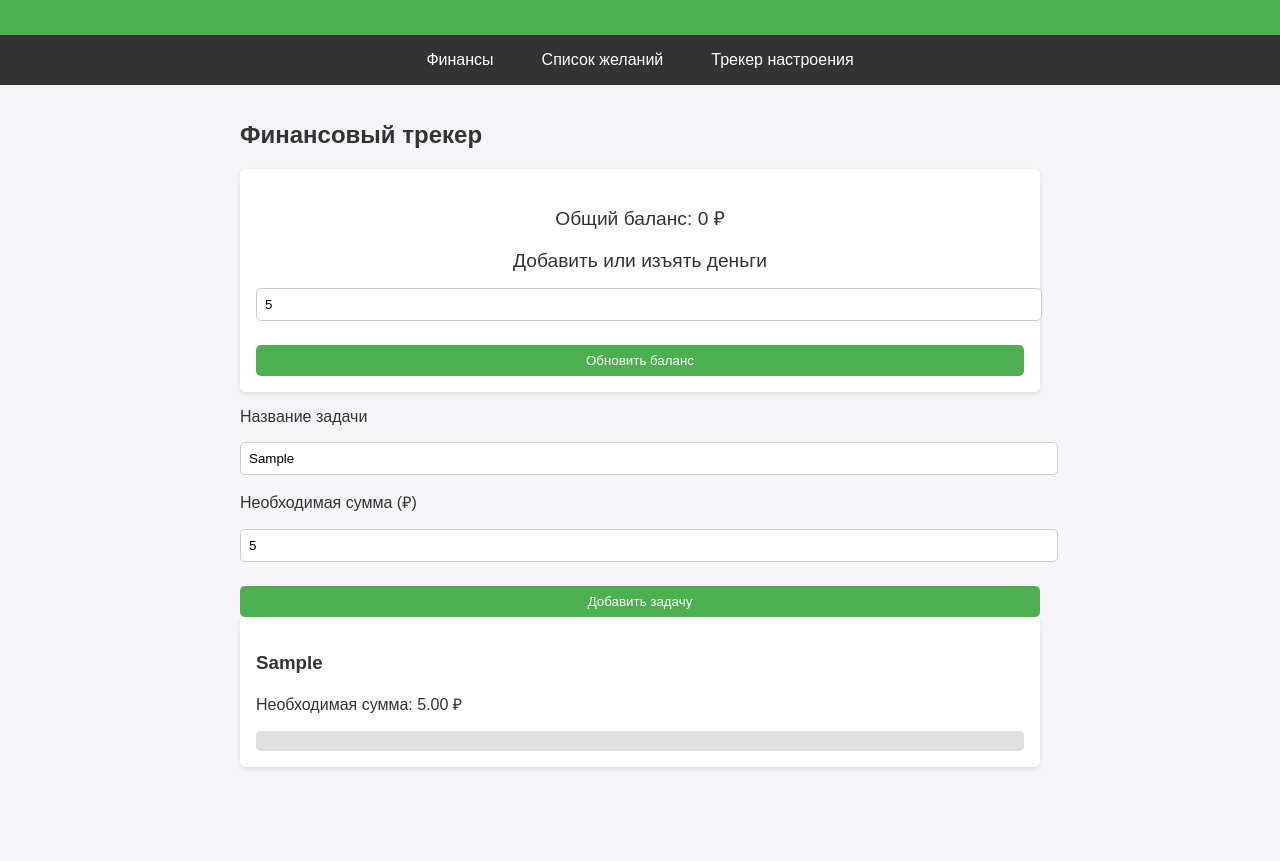
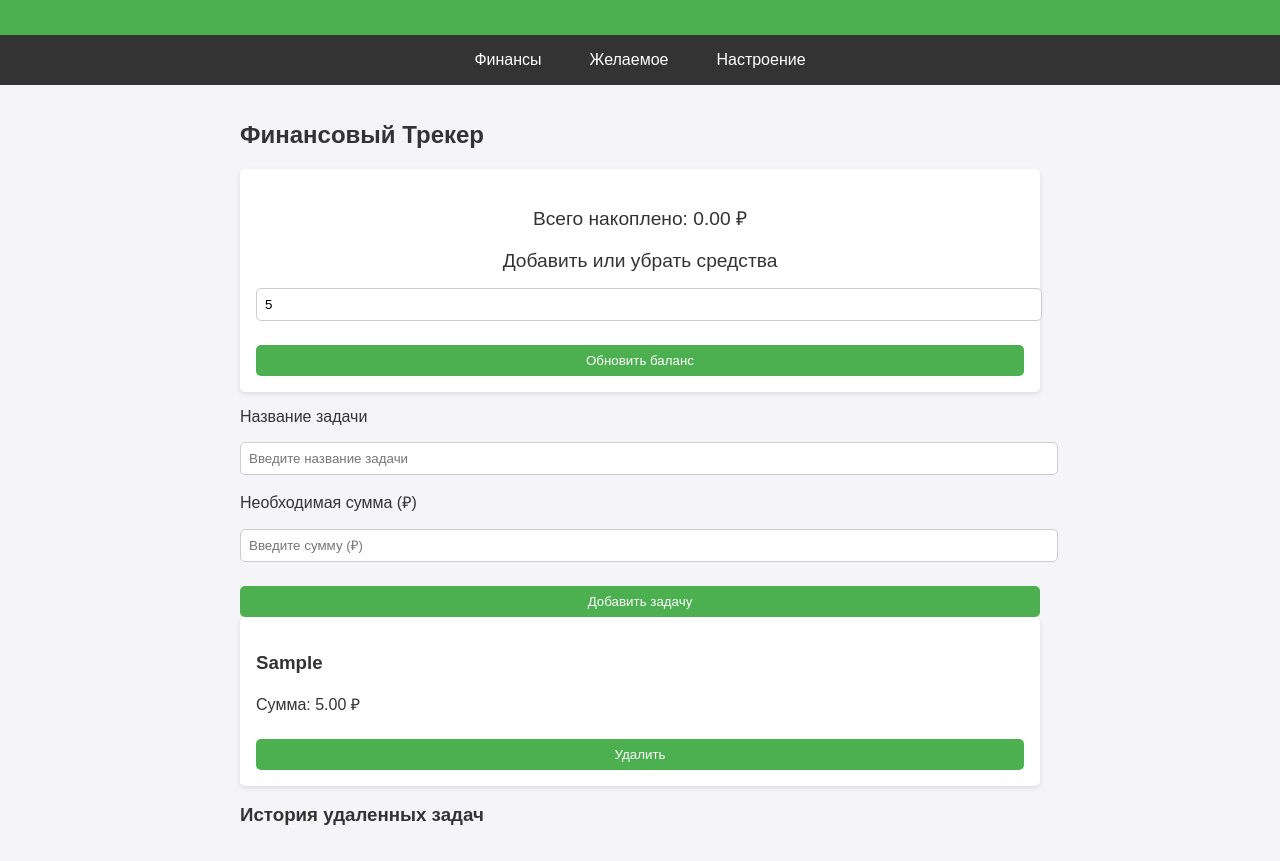
Before and after one commit to gagara2365/finance-tracker, a plain HTML site: page index.html in a window 1280 px wide. Both pictures are taken after typing "5", "Sample", "5" into the empty fields and a click on the button "Добавить задачу". Shown: the part 77-938 px from the top of the page. Before the commit the page ends 876 px from the top, so only its background shows below. Drawn offline with Linux system fonts and the light colour scheme.

Commit message:
Update index.html

```diff
--- a/index.html
+++ b/index.html
@@ -41,7 +41,7 @@
             max-width: 800px;
             margin: auto;
         }
-        .task, .wishlist-item, .mood-entry {
+        .task, .wishlist-item, .mood-entry, .deleted-task {
             background: white;
             padding: 1rem;
             margin-bottom: 1rem;
@@ -106,17 +106,17 @@
     </header>
     <nav>
         <a href="#" onclick="showPage('tasks')">Финансы</a>
-        <a href="#" onclick="showPage('wishlist')">Список желаний</a>
-        <a href="#" onclick="showPage('mood')">Трекер настроения</a>
+        <a href="#" onclick="showPage('wishlist')">Желаемое</a>
+        <a href="#" onclick="showPage('mood')">Настроение</a>
     </nav>
     <div class="container">
-        <!-- Раздел Финансов -->
+        <!-- Секция задач -->
         <section id="tasks" class="page">
-            <h2>Финансовый трекер</h2>
+            <h2>Финансовый Трекер</h2>
             <div class="balance-display">
-                <p>Общий баланс: <span id="total-balance">0</span> ₽</p>
+                <p>Всего накоплено: <span id="total-balance">0</span> ₽</p>
                 <div class="form-group">
-                    <label for="balance-change">Добавить или изъять деньги</label>
+                    <label for="balance-change">Добавить или убрать средства</label>
                     <input type="number" id="balance-change" placeholder="Введите сумму (₽)">
                 </div>
                 <button onclick="updateBalance()">Обновить баланс</button>
@@ -131,14 +131,16 @@
             </div>
             <button onclick="addTask()">Добавить задачу</button>
             <div id="task-list"></div>
+            <h3>История удаленных задач</h3>
+            <div id="deleted-tasks"></div>
         </section>
 
-        <!-- Раздел Списка Желаний -->
+        <!-- Секция желаемого -->
         <section id="wishlist" class="page" style="display: none;">
-            <h2>Список желаний</h2>
+            <h2>Желаемое</h2>
             <div class="form-group">
                 <label for="wish-name">Название</label>
-                <input type="text" id="wish-name" placeholder="Введите название предмета">
+                <input type="text" id="wish-name" placeholder="Введите название">
             </div>
             <div class="form-group">
                 <label for="wish-desc">Описание</label>
@@ -146,33 +148,39 @@
             </div>
             <div class="form-group">
                 <label for="wish-link">Ссылка</label>
-                <input type="url" id="wish-link" placeholder="Введите ссылку">
+                <input type="url" id="wish-link" placeholder="Введите URL">
             </div>
-            <button onclick="addWish()">Добавить в список</button>
+            <button onclick="addWish()">Добавить в желаемое</button>
             <div id="wishlist-items"></div>
         </section>
 
-        <!-- Раздел Трекера Настроения -->
+        <!-- Секция настроения -->
         <section id="mood" class="page" style="display: none;">
-            <h2>Трекер настроения</h2>
+            <h2>Трекер Настроения</h2>
             <div class="form-group mood-scale">
-                <label><input type="radio" name="mood" value="1"> 1</label>
-                <label><input type="radio" name="mood" value="2"> 2</label>
-                <label><input type="radio" name="mood" value="3"> 3</label>
-                <label><input type="radio" name="mood" value="4"> 4</label>
-                <label><input type="radio" name="mood" value="5"> 5</label>
+                <label><input type="radio" name="mood" value="1"> Ужасно</label>
+                <label><input type="radio" name="mood" value="2"> Плохо</label>
+                <label><input type="radio" name="mood" value="3"> Нормально</label>
+                <label><input type="radio" name="mood" value="4"> Хорошо</label>
+                <label><input type="radio" name="mood" value="5"> Отлично</label>
             </div>
             <div class="form-group">
                 <label for="mood-comment">Комментарий</label>
-                <textarea id="mood-comment" placeholder="Введите комментарий"></textarea>
+                <textarea id="mood-comment" placeholder="Добавьте комментарий"></textarea>
             </div>
-            <button onclick="addMoodEntry()">Сохранить</button>
+            <button onclick="addMoodEntry()">Сохранить настроение</button>
             <div id="mood-entries"></div>
         </section>
     </div>
 
     <script>
-        let totalBalance = 0;
+        let totalBalance = parseFloat(localStorage.getItem('totalBalance')) || 0;
+        let tasks = JSON.parse(localStorage.getItem('tasks')) || [];
+        let deletedTasks = JSON.parse(localStorage.getItem('deletedTasks')) || [];
+
+        document.getElementById('total-balance').textContent = totalBalance.toFixed(2);
+        renderTasks();
+        renderDeletedTasks();
 
         function showPage(pageId) {
             document.querySelectorAll('.page').forEach(page => page.style.display = 'none');
@@ -183,6 +191,7 @@
             const change = parseFloat(document.getElementById('balance-change').value);
             if (isNaN(change)) return alert('Введите корректную сумму.');
             totalBalance += change;
+            localStorage.setItem('totalBalance', totalBalance);
             document.getElementById('total-balance').textContent = totalBalance.toFixed(2);
             document.getElementById('balance-change').value = '';
         }
@@ -190,53 +199,53 @@
         function addTask() {
             const name = document.getElementById('task-name').value;
             const amount = parseFloat(document.getElementById('task-amount').value);
-            if (!name || isNaN(amount) || amount <= 0) return alert('Введите корректные данные задачи.');
+            if (!name || isNaN(amount) || amount <= 0) return alert('Введите корректные данные для задачи.');
 
-            const taskList = document.getElementById('task-list');
-            const task = document.createElement('div');
-            task.className = 'task';
-            task.innerHTML = `
-                <h3>${name}</h3>
-                <p>Необходимая сумма: ${amount.toFixed(2)} ₽</p>
-                <div class="progress-bar">
-                    <div class="progress"></div>
-                </div>
-            `;
-            taskList.appendChild(task);
+            const task = { name, amount };
+            tasks.push(task);
+            localStorage.setItem('tasks', JSON.stringify(tasks));
+            renderTasks();
+
+            document.getElementById('task-name').value = '';
+            document.getElementById('task-amount').value = '';
         }
 
-        function addWish() {
-            const name = document.getElementById('wish-name').value;
-            const desc = document.getElementById('wish-desc').value;
-            const link = document.getElementById('wish-link').value;
-            if (!name || !link) return alert('Введите корректные данные для списка желаний.');
-
-            const wishList = document.getElementById('wishlist-items');
-            const wish = document.createElement('div');
-            wish.className = 'wishlist-item';
-            wish.innerHTML = `
-                <h3>${name}</h3>
-                <p>${desc}</p>
-                <a href="${link}" target="_blank">Перейти по ссылке</a>
-            `;
-            wishList.appendChild(wish);
+        function renderTasks() {
+            const taskList = document.getElementById('task-list');
+            taskList.innerHTML = '';
+            tasks.forEach((task, index) => {
+                const taskDiv = document.createElement('div');
+                taskDiv.className = 'task';
+                taskDiv.innerHTML = `
+                    <h3>${task.name}</h3>
+                    <p>Сумма: ${task.amount.toFixed(2)} ₽</p>
+                    <button onclick="deleteTask(${index})">Удалить</button>
+                `;
+                taskList.appendChild(taskDiv);
+            });
         }
 
-        function addMoodEntry() {
-            const mood = document.querySelector('input[name="mood"]:checked');
-            const comment = document.getElementById('mood-comment').value;
-            if (!mood) return alert('Выберите настроение.');
+        function deleteTask(index) {
+            const removedTask = tasks.splice(index, 1)[0];
+            deletedTasks.push(removedTask);
+            localStorage.setItem('tasks', JSON.stringify(tasks));
+            localStorage.setItem('deletedTasks', JSON.stringify(deletedTasks));
+            renderTasks();
+            renderDeletedTasks();
+        }
 
-            const moodList = document.getElementById('mood-entries');
-            const entry = document.createElement('div');
-            entry.className = 'mood-entry';
-            entry.innerHTML = `
-                <p>Настроение: ${mood.value}</p>
-                <p>Комментарий: ${comment}</p>
-            `;
-            moodList.appendChild(entry);
-
-            document.getElementById('mood-comment').value = '';
+        function renderDeletedTasks() {
+            const deletedTaskList = document.getElementById('deleted-tasks');
+            deletedTaskList.innerHTML = '';
+            deletedTasks.forEach(task => {
+                const taskDiv = document.createElement('div');
+                taskDiv.className = 'deleted-task';
+                taskDiv.innerHTML = `
+                    <h4>${task.name}</h4>
+                    <p>Сумма: ${task.amount.toFixed(2)} ₽</p>
+                `;
+                deletedTaskList.appendChild(taskDiv);
+            });
         }
     </script>
 </body>
```
